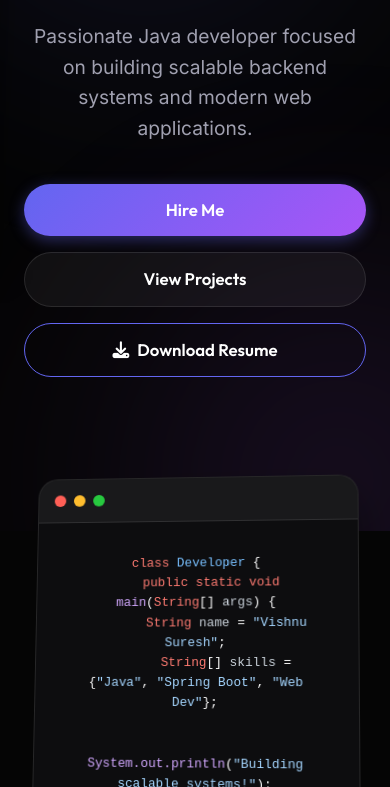
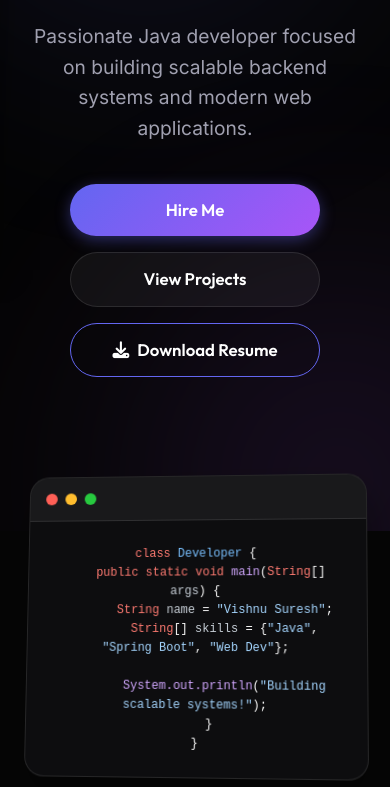
Before and after one commit to Vishnusuresh20/vishnu-suresh-portfolio, a plain HTML site: page index.html in a window 390 px wide. Shown: the part 313-1100 px from the top of the page. Drawn offline with Linux system fonts and the light colour scheme.

Commit message:
Fix mobile hero section overflow and card scaling

```diff
--- a/styles.css
+++ b/styles.css
@@ -1079,17 +1079,25 @@ pre {
     .hero {
         min-height: auto;
         padding: 120px 0 60px;
-        width: 100vw;
+        width: 100%;
     }
 
     .code-window {
+        width: 100%;
         max-width: 100%;
         margin: 0 auto;
+        box-sizing: border-box;
+    }
+
+    .window-content {
+        padding: 1.5rem;
     }
 
     .window-content pre {
-        font-size: 0.8rem;
+        font-size: 0.75rem;
         white-space: pre-wrap;
+        word-break: break-word;
+        overflow-wrap: break-word;
     }
 
     .highlight-card {
@@ -1148,15 +1156,18 @@ pre {
         width: 100%;
         gap: 1rem;
         align-items: center;
+        justify-content: center;
     }
 
     .hero-visual {
         width: 100%;
-        padding: 0 0.5rem;
+        padding: 0;
+        box-sizing: border-box;
     }
 
     .btn {
-        width: 100%;
+        width: auto;
+        min-width: 250px;
     }
 
     .timeline::before {
```
